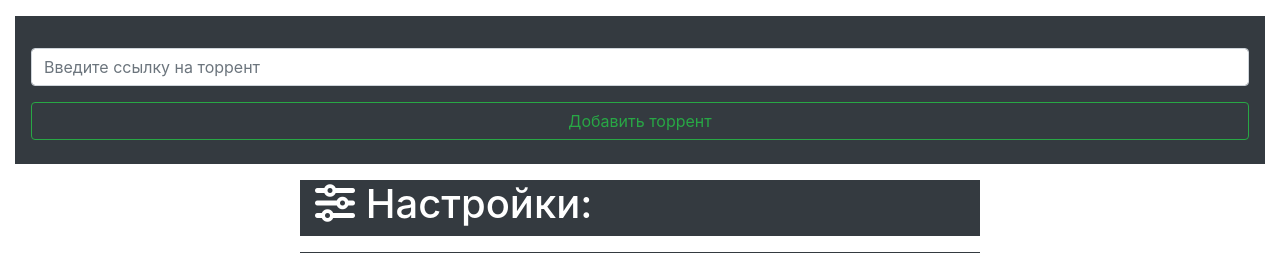
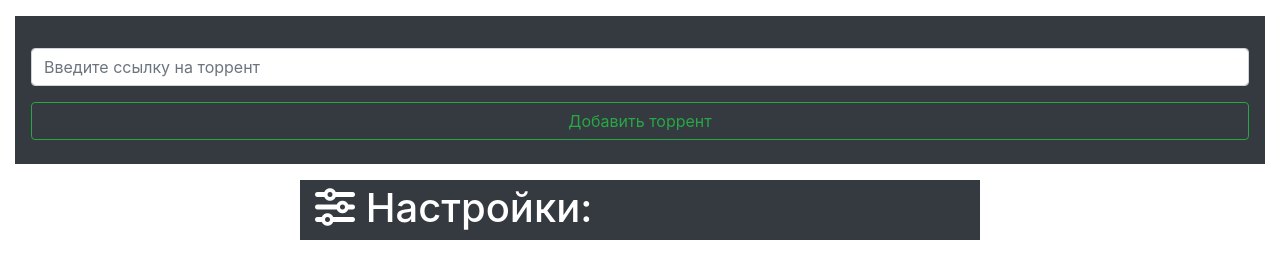
Before and after one commit to iforvard/pyMediaManager, a Django app: template main/templates/main/settings_base.html in a window 1280 px wide. Shown: the part 56-309 px from the top of the page. Run offline with Django 3.2, Linux system fonts and the light colour scheme; the template is opened without the code that fills it, so the values that code supplies are empty; some libraries are stand-ins or nearby versions.

Commit message:
upd-backend

```diff
--- a/main/templates/main/settings_base.html
+++ b/main/templates/main/settings_base.html
@@ -3,7 +3,7 @@
 {% block content %}
 <div class="container mt-3 bg-dark text-white">
     <div class="row">
-        <div class="col">
+        <div class="col mt-1">
             <h1><i class="fas fa-sliders-h"></i> Настройки:</h1>
         </div>
     </div>
```
